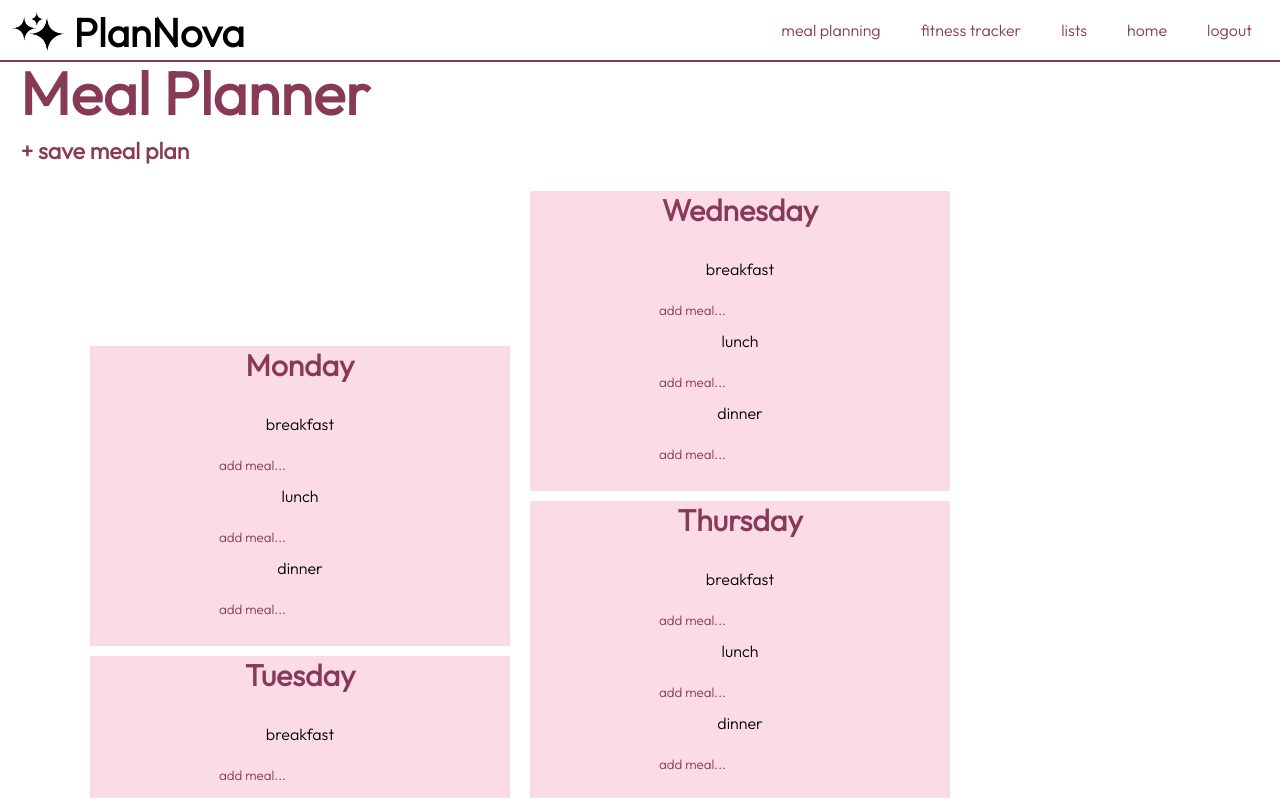
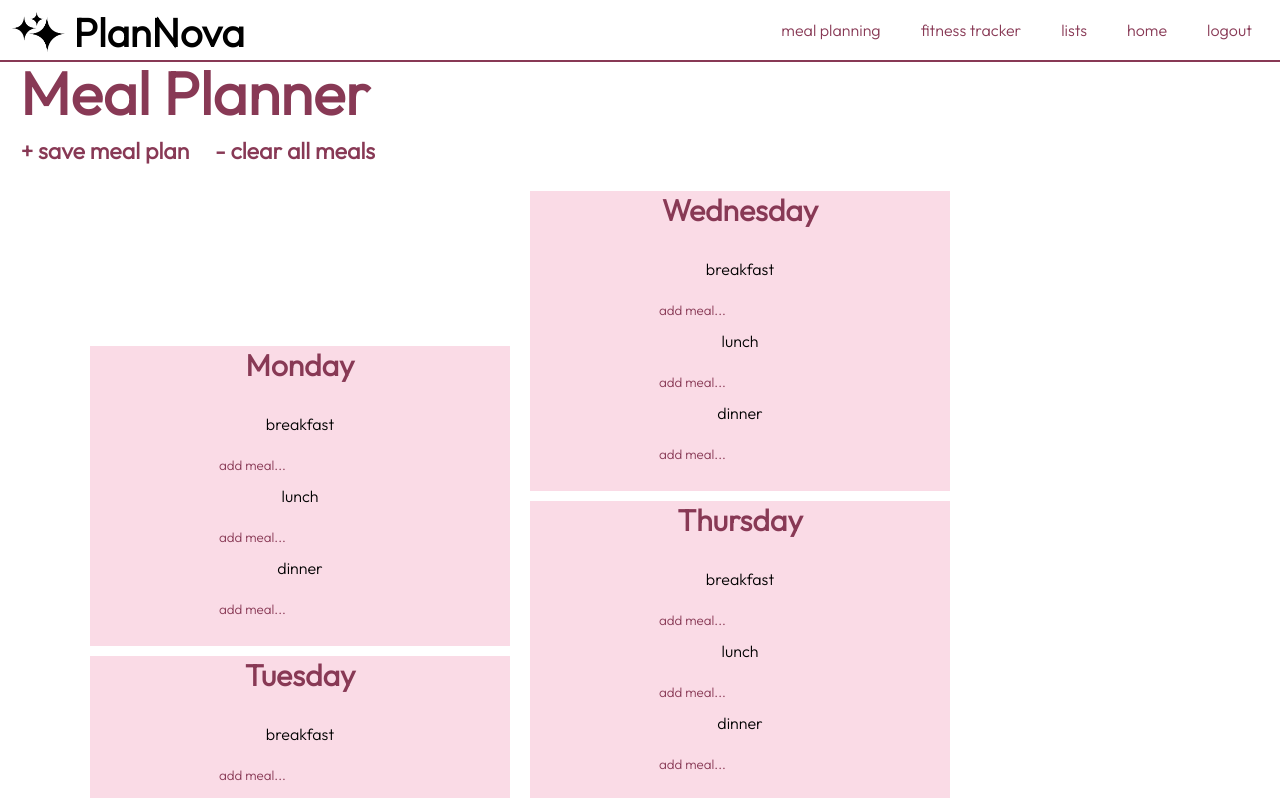
Before and after one commit to brookewest11/PlanNova, a React (Create React App) app in the folder src/plannova/: page /meal-planning in a window 1280 px wide. Shown: the top 798 px of the page. Built offline with nearby package versions, Linux system fonts and the light colour scheme; no server answers; a web font is replaced by a local one.

Commit message:
clear all button

```diff
--- a/src/plannova/src/modules/MealPlan.css
+++ b/src/plannova/src/modules/MealPlan.css
@@ -169,6 +169,28 @@ body {
   color: #f1dce4;
 }
 
+.deleteAll
+{
+  background:none;
+  border:none;
+  font-family: 'Outfit';
+  font-size: 23px;
+  font-weight: bold;
+  position: relative;
+  left: 10px;
+  top: -50px;
+  width: 190px;
+  height: 40px;
+  color:  #883955;
+  font-family: "Outfit";
+}
+
+.deleteAll:hover{
+  background-color: #b38092;
+  color: #f1dce4;
+}
+
+
 .day-titles{
   font-size: 30px;
   font-weight: bold;
--- a/src/plannova/src/modules/MealPlan.tsx
+++ b/src/plannova/src/modules/MealPlan.tsx
@@ -89,6 +89,14 @@ function MealPlan() {  //creates MealPlan function
       // Handle error if needed
     }
   };
+
+    // Function to delete all meals
+    const deleteAllMeals = () => {
+      const nullInputValues = Array(numberOfInputBoxes).fill(null);
+      setInputValues(nullInputValues);
+      // Save the updated meal plan with null values to the backend
+      saveMealPlan();
+    };
 
 
   return (
@@ -399,6 +407,10 @@ function MealPlan() {  //creates MealPlan function
             <button className="saveMeal"
             onClick={saveMealPlan}> + save meal plan
             </button>
+            {/* Delete all button */}
+            <button className="deleteAll" onClick={deleteAllMeals}>
+            - clear all meals
+            </button>
     </>
   );
 }
```
